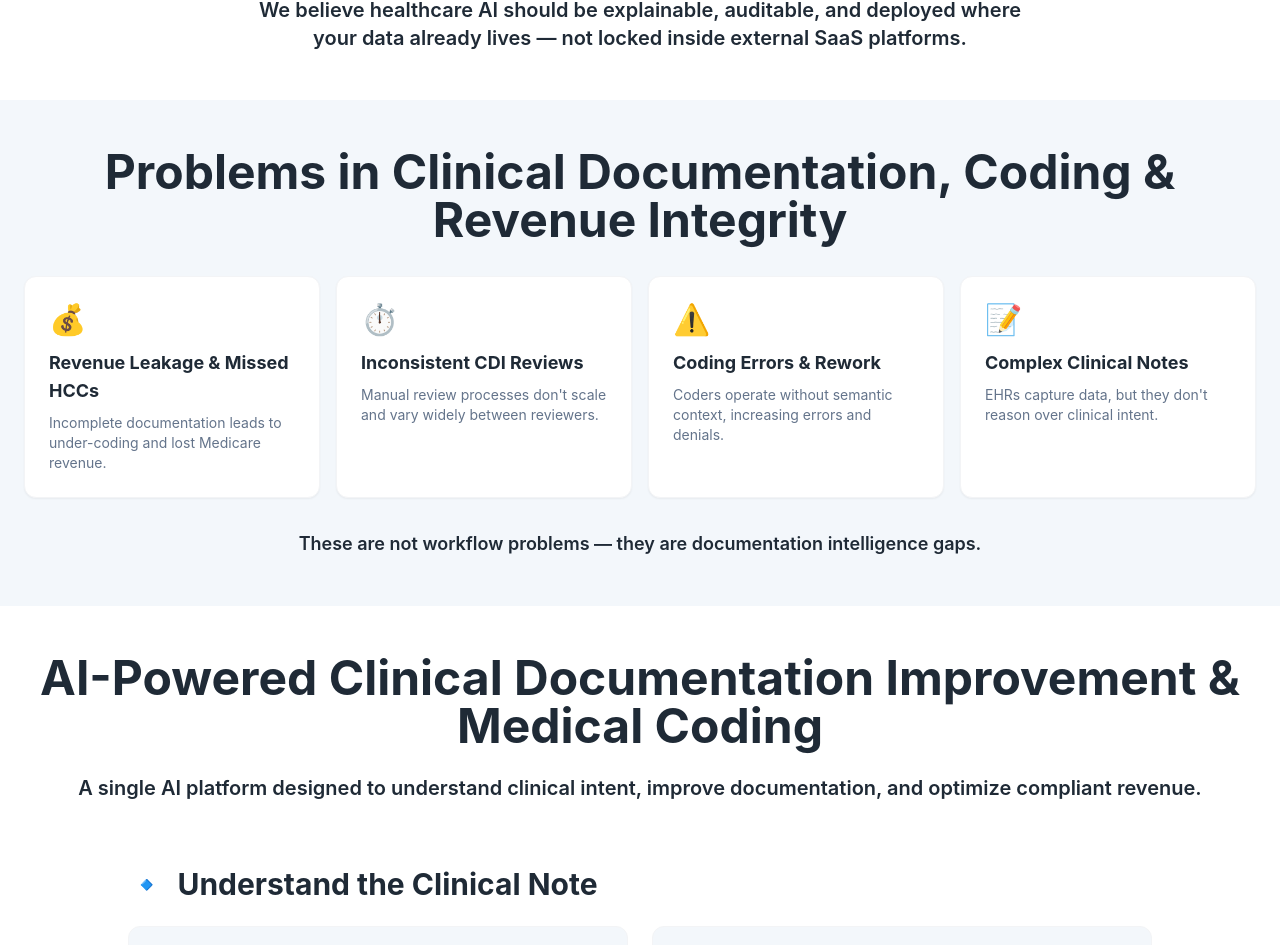
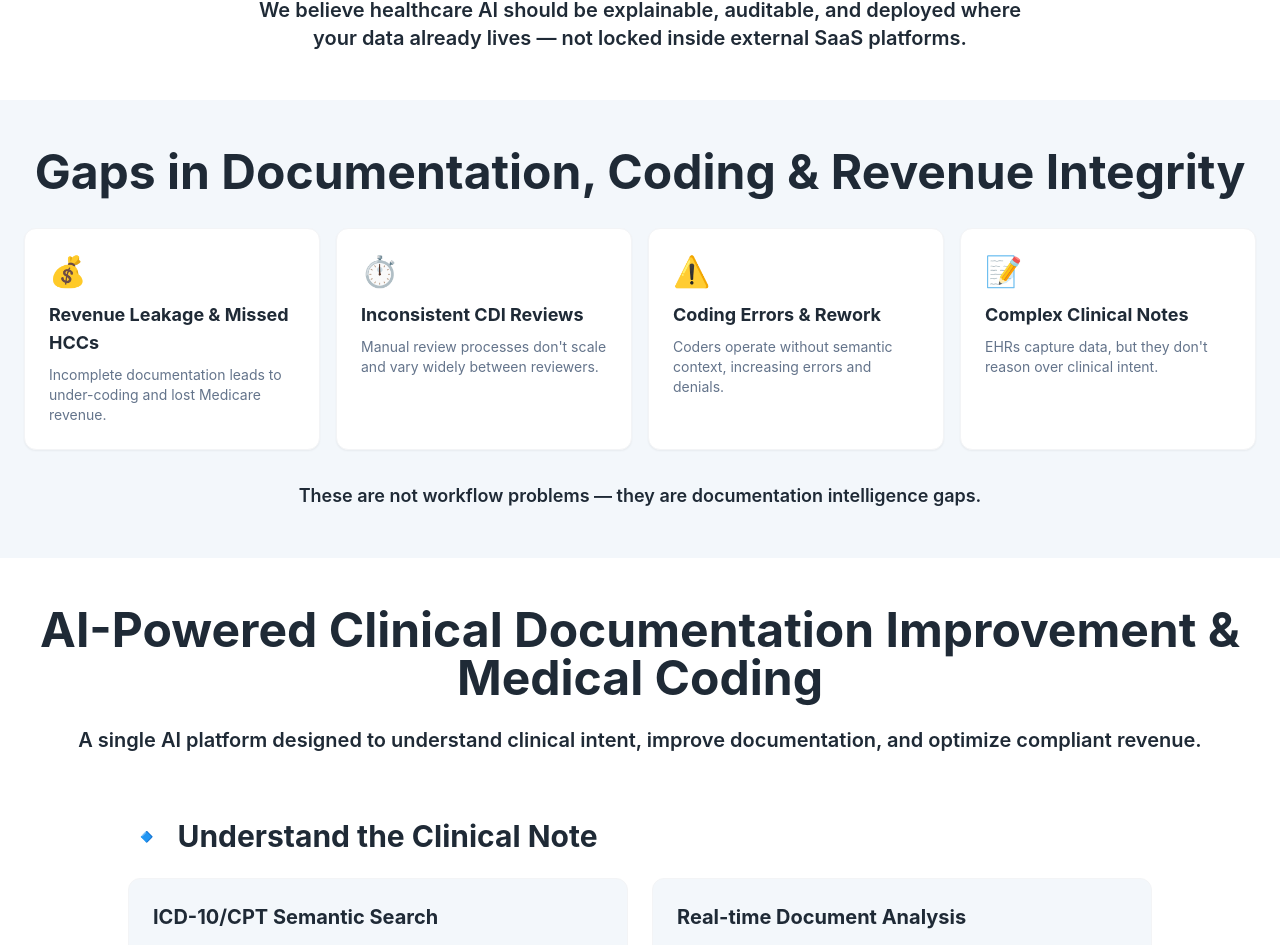
Before and after one commit to mmakkena/nuvii-systems-site, a Next.js app: page / in a window 1280 px wide. Shown: the part 1290-2235 px from the top of the page. Built offline with nearby package versions, Linux system fonts and the light colour scheme.

Commit message:
Update section header to 'Gaps in Documentation, Coding & Revenue Integrity'

```diff
--- a/src/components/Problem.tsx
+++ b/src/components/Problem.tsx
@@ -4,7 +4,7 @@ export default function Problem() {
       <div className="max-w-7xl mx-auto px-6">
         <div className="max-w-7xl mx-auto">
           <h2 className="text-3xl md:text-4xl lg:text-5xl font-bold text-nuvii-text mb-8 text-center">
-            Problems in Clinical Documentation, Coding & Revenue Integrity
+            Gaps in Documentation, Coding & Revenue Integrity
           </h2>
 
           <div className="grid md:grid-cols-4 gap-4">
```
